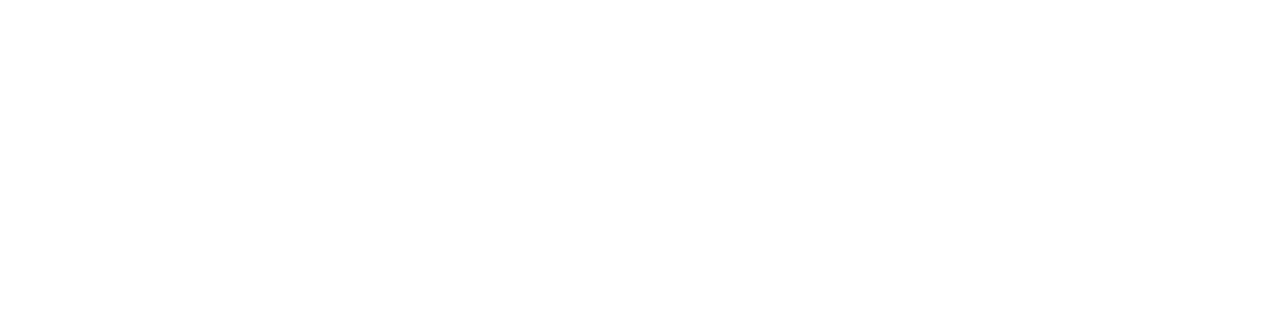
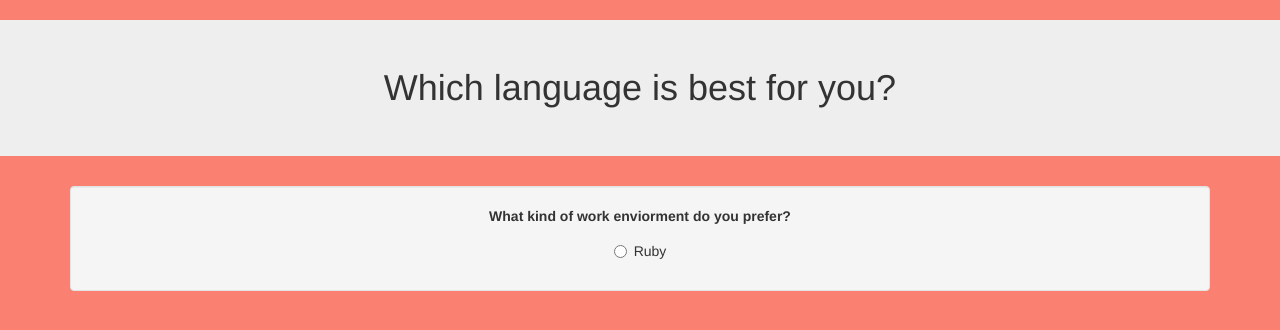
Before and after one commit to NickoDelaCruz/project2, a plain HTML site: page index.html in a window 1280 px wide. Drawn offline with Linux system fonts and the light colour scheme.

Commit message:
add radio and bootstrap styles

```diff
--- a/css/styles.css
+++ b/css/styles.css
@@ -0,0 +1,4 @@
+body {
+  text-align: center;
+  background-color: salmon;
+}
--- a/index.html
+++ b/index.html
@@ -8,6 +8,22 @@
     <title>Choose your language!</title>
   </head>
   <body>
+    <h1 class="jumbotron"> Which language is best for you?</h1>
+    <div class="container">
+      <form id="info-form">
+      <div class="well">
+        <div class="survey">
+          <label for="workE"> What kind of work enviorment do you prefer?</label>
+          <div class="radio">
+            <label>
+              <input type="radio" name="language" value="Ruby">
+              Ruby
+            </label>
 
+
+
+
+
+    </div>
   </body>
 </html>
```
